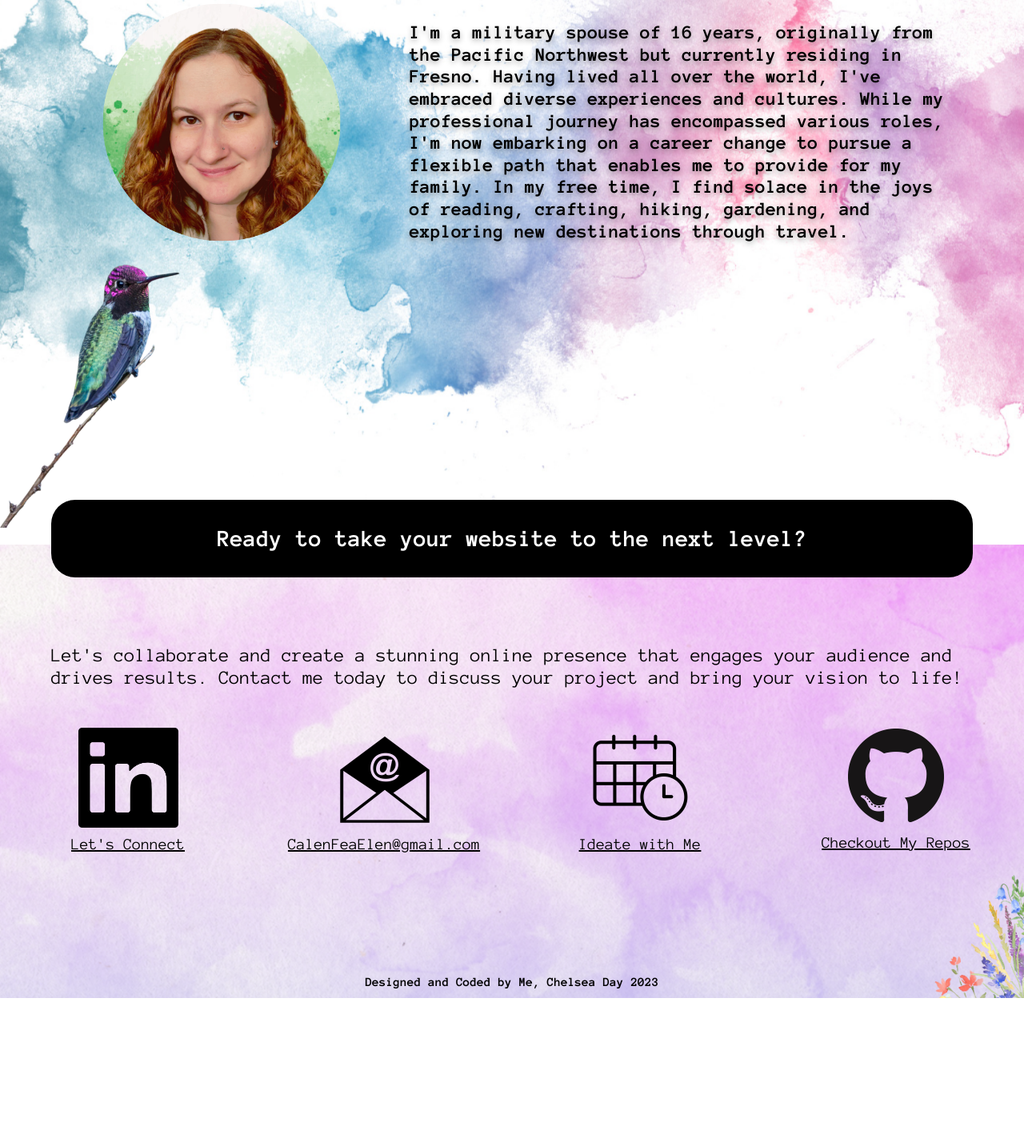
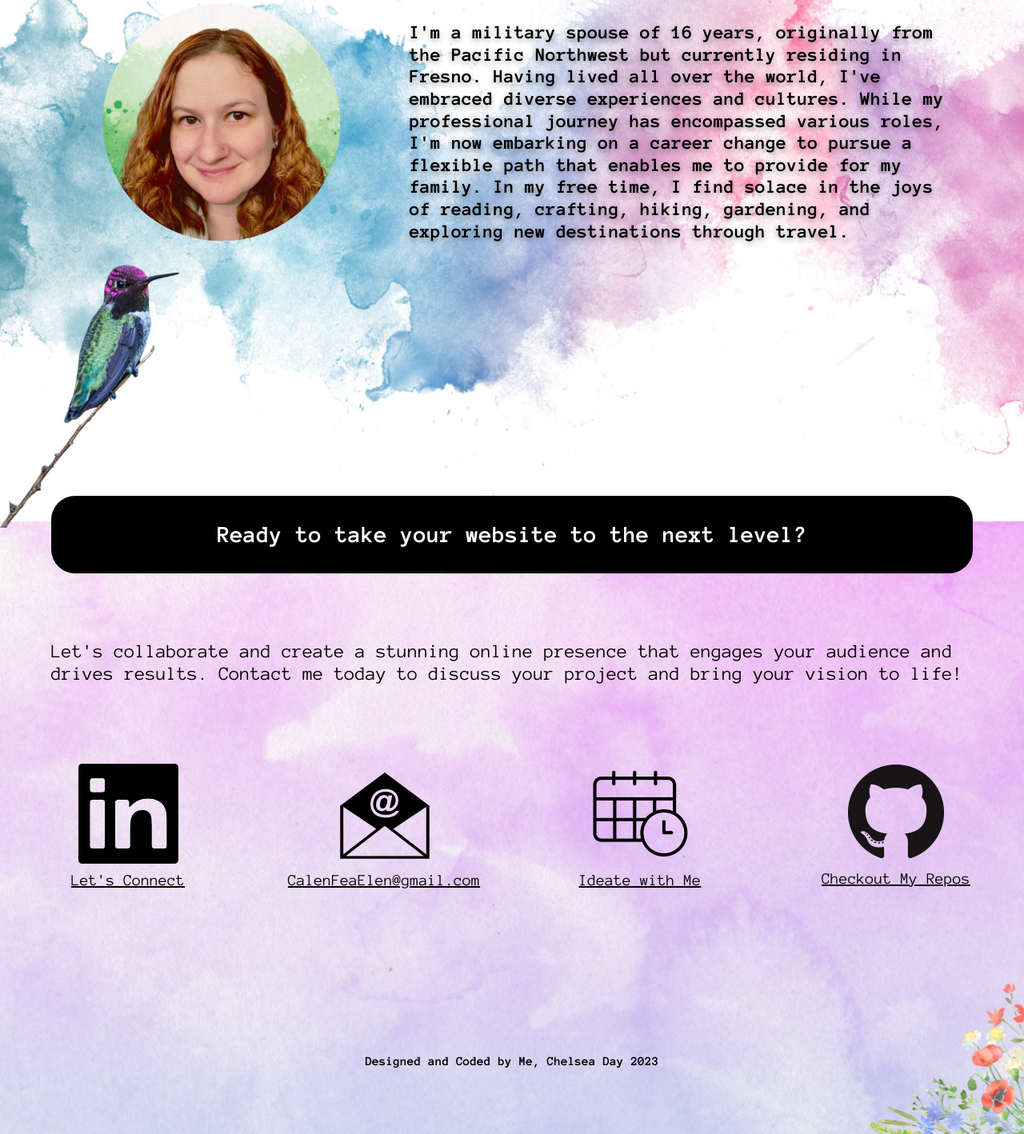
Before and after one commit to CalenFeaElen/june23-portfolio, a website built with Parcel: page index.html in a window 1280 px wide. Shown: the part 4406-5824 px from the top of the page at 80% size. Before the commit the page ends 5654 px from the top, so only its background shows below. Built offline with nearby package versions, Linux system fonts and the light colour scheme.

Commit message:
Added Desktop styles and hover styles

```diff
--- a/css/main.css
+++ b/css/main.css
@@ -207,6 +207,12 @@ nav {
   background-color: rgb(113, 190, 207);
 }
 
+#live-page:hover {
+  cursor: pointer;
+  color: #fff;
+  background: -webkit-linear-gradient(#f784ac, rgb(113, 190, 207));
+}
+
 /* Skills Styles */
 .skills h2 {
   font-size: 1.5em;
@@ -265,7 +271,8 @@ nav {
 /*About Styles*/
 .about {
   background-image: url("../img/green-blue-purple\ gradient.png");
-  background-size: contain;
+  background-size: cover;
+  background-repeat: no-repeat;
   background-position: center;
 }
 
@@ -560,6 +567,7 @@ footer h4 {
     padding-left: 5px;
   }
   /*About Styles*/
+
   .about h2 {
     font-size: 1.75em;
     margin-bottom: 50px;
@@ -738,6 +746,7 @@ footer h4 {
   }
 
   /* About Styles */
+
   .about-container {
     grid-template-columns: 1fr 2fr;
   }
@@ -746,12 +755,23 @@ footer h4 {
     justify-self: end;
   }
 
+  .about #hummingbird {
+    margin-bottom: -5px;
+  }
+
   /* CTA Styles */
   .cta h3 {
     font-size: 1.5em;
   }
 
   /* Footer Styles */
+  footer {
+    background-position: center;
+    background-size: cover;
+    display: grid;
+    grid-template-columns: 1fr;
+  }
+
   footer p {
     padding-top: 125px;
     font-size: 1.5em;
@@ -761,6 +781,14 @@ footer h4 {
     grid-template-columns: 1fr 1fr 1fr 1fr;
     grid-template-rows: 1fr;
     padding-bottom: 100px;
+    padding-top: 50px;
+  }
+
+  footer h4 {
+    height: 100px;
+    padding-bottom: 0;
+    align-self: end;
+    margin-top: 75px;
   }
 }
 
```
